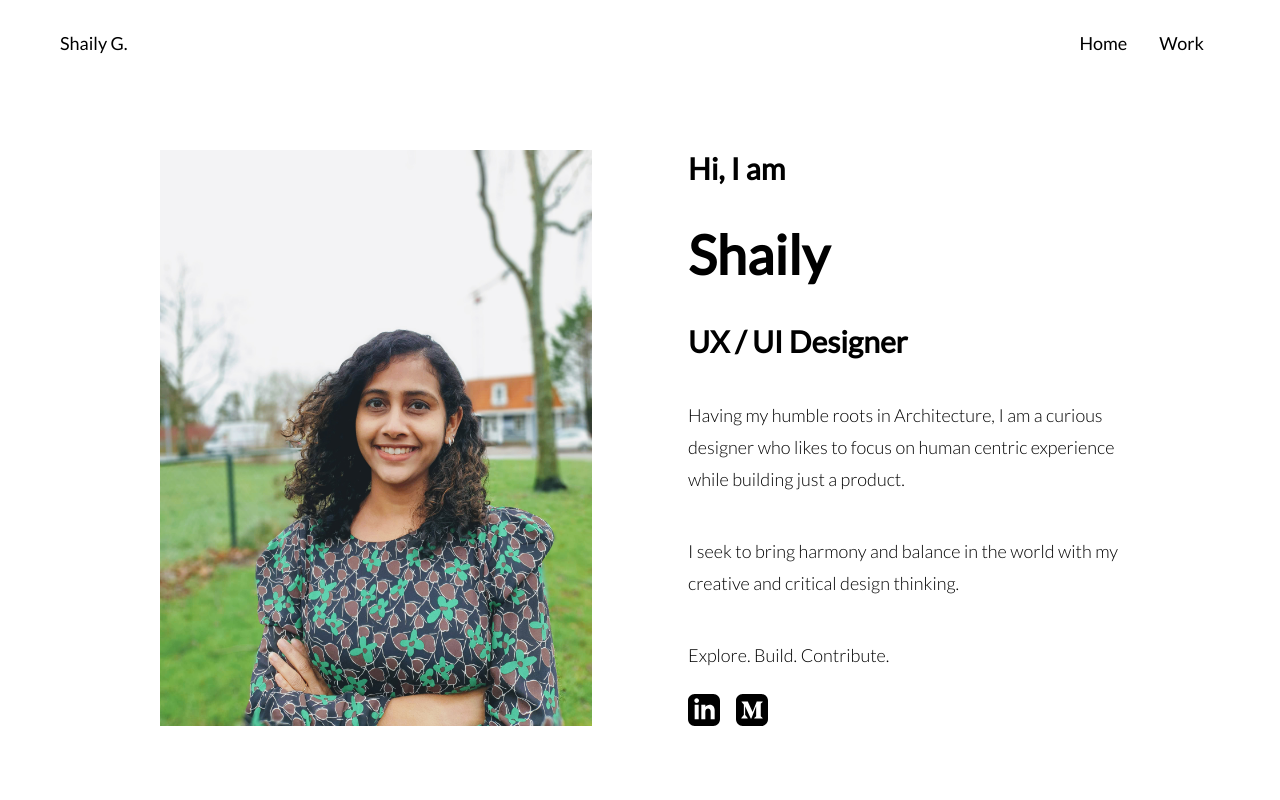
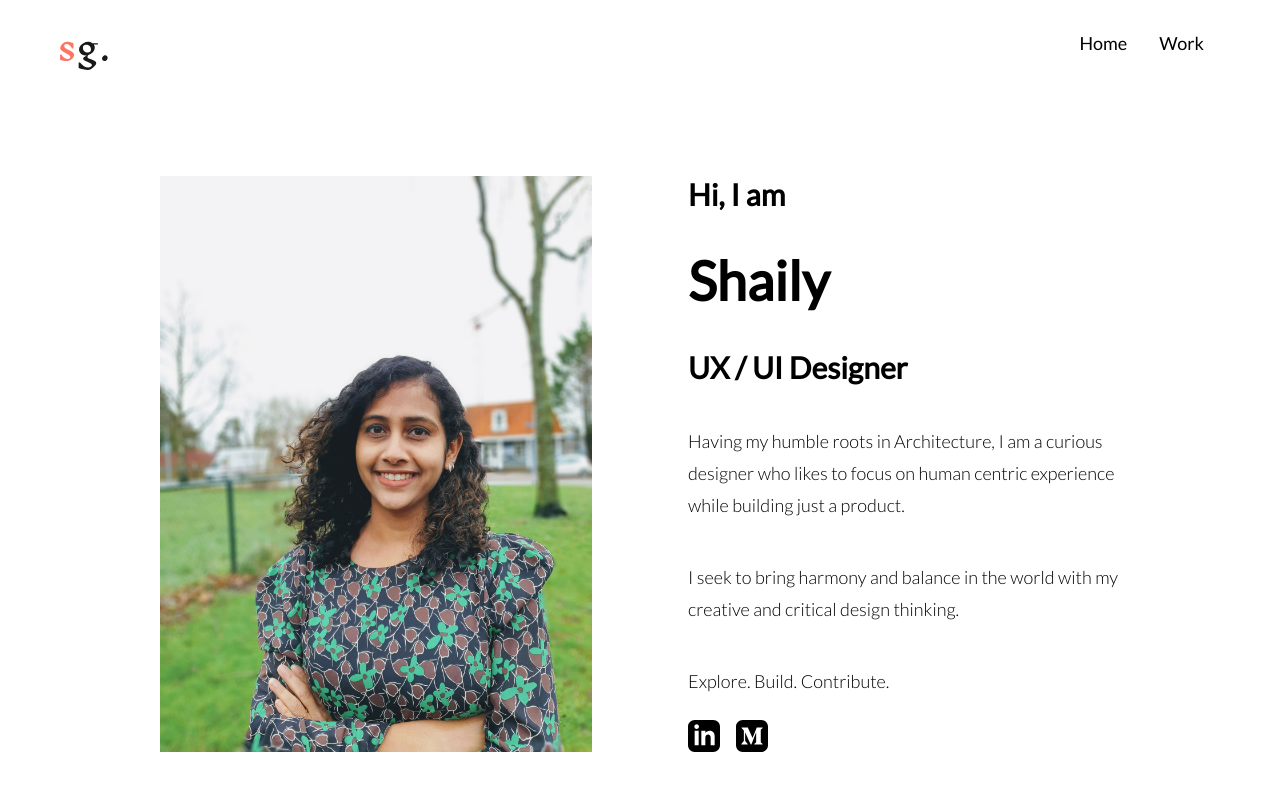
Before and after one commit to mitul45/shaily-portfolio, a Next.js app: page / in a window 1280 px wide. Shown: the top 800 px of the page. Built offline with nearby package versions, Linux system fonts and the light colour scheme.

Commit message:
Add logo and link hover styling

```diff
--- a/components/Header.tsx
+++ b/components/Header.tsx
@@ -1,3 +1,4 @@
+import Image from "next/image";
 import Link from "next/link";
 import styles from "./Header.module.scss";
 
@@ -5,7 +6,14 @@ const Header = () => {
   return (
     <header className={styles.header}>
       <div className={styles.content}>
-        <div>Shaily G.</div>
+        <Link href="/" passHref>
+          <Image
+            src="/logo.svg"
+            alt="Shaily Gandhi Logo"
+            width={48}
+            height={48}
+          />
+        </Link>
         <div className={styles.links}>
           <Link href="/">
             <a className={styles.link}>Home</a>
--- a/styles/globals.css
+++ b/styles/globals.css
@@ -16,6 +16,9 @@ a {
 
 a:hover {
   text-decoration: underline;
+  text-decoration-color: #ff7563;
+  text-decoration-thickness: 2px;
+  text-underline-offset: 2px;
 }
 
 p {
```
Also changed, not shown: public/logo.svg (added), public/vercel.svg (deleted).
